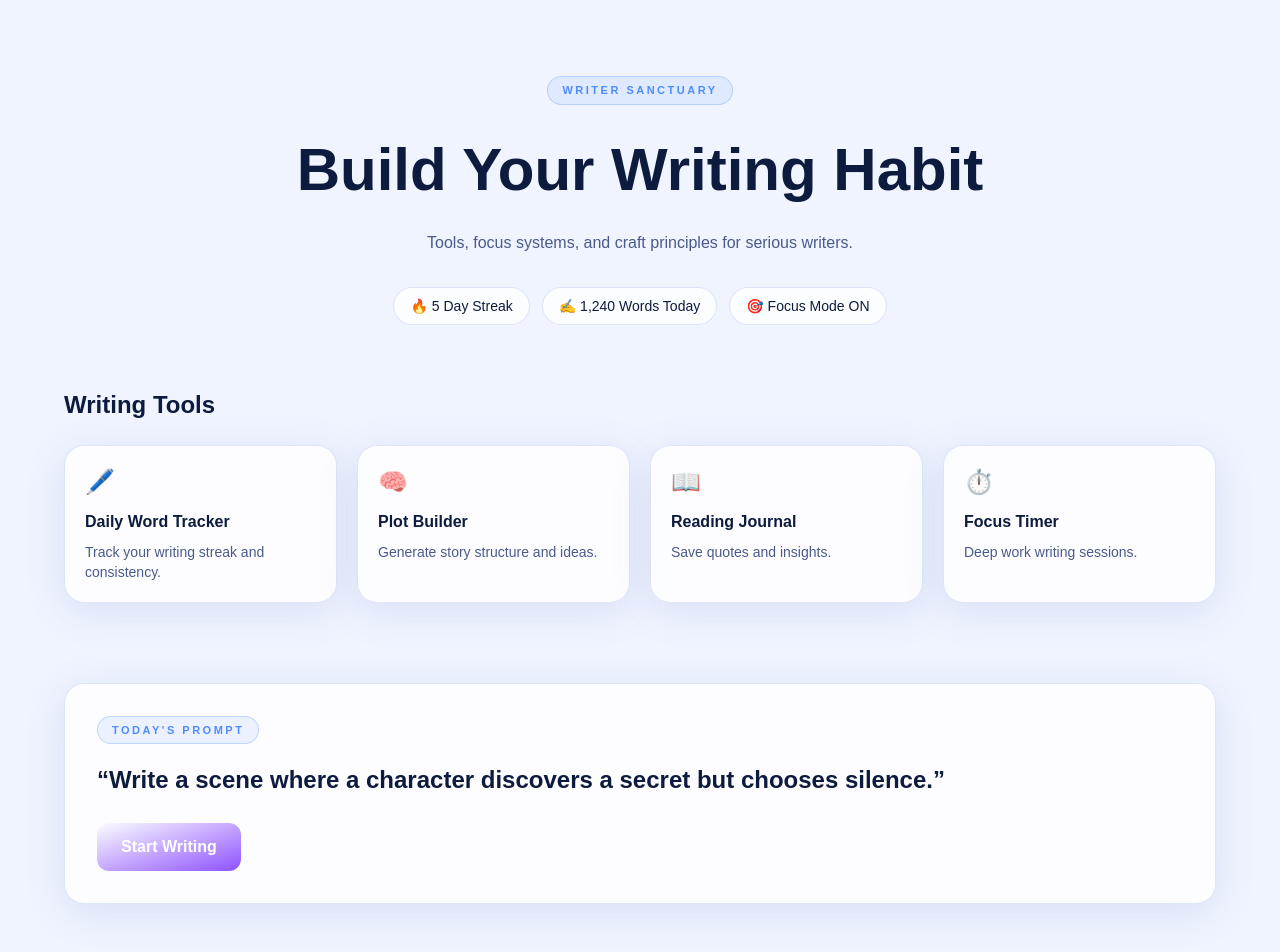
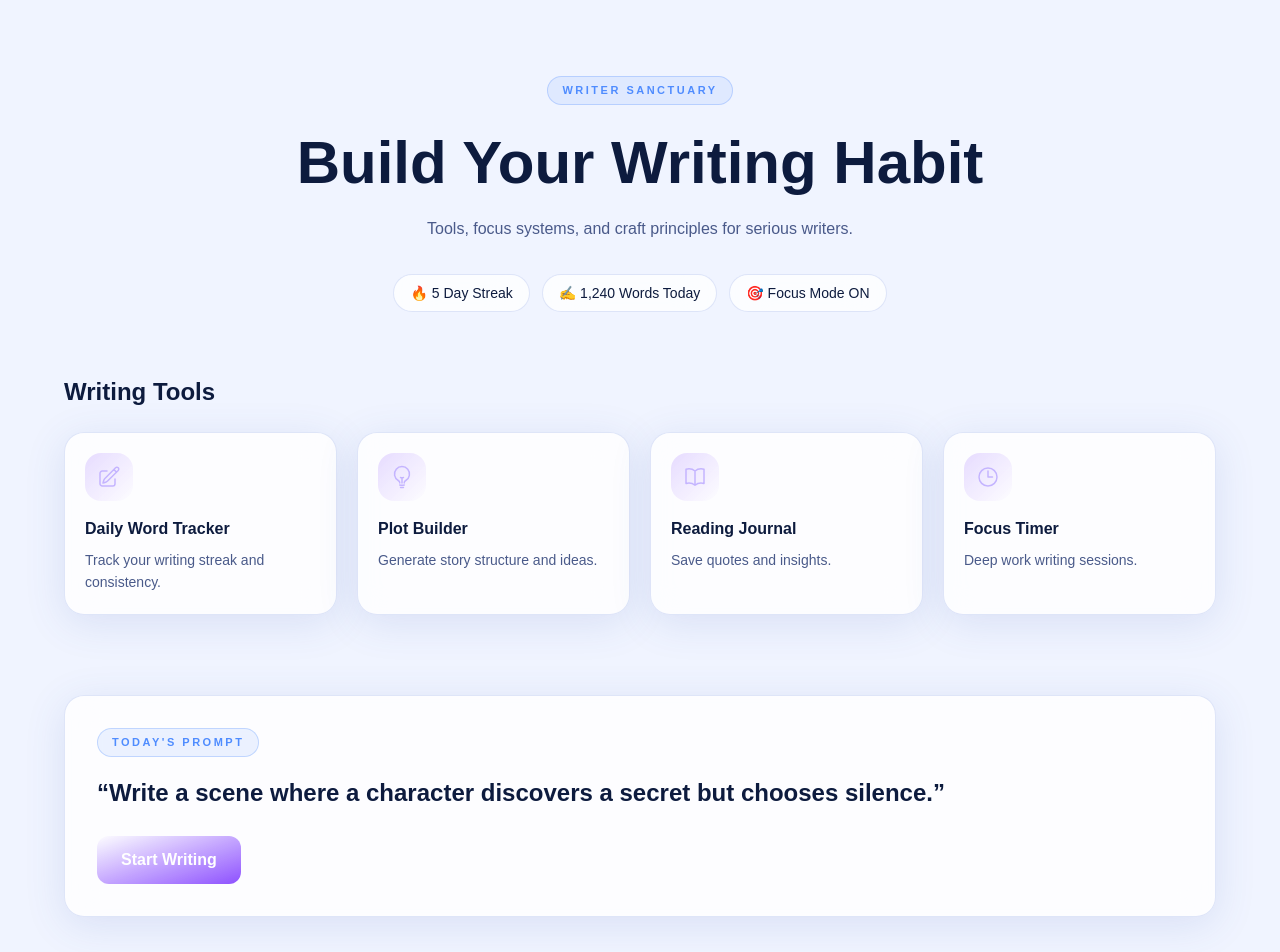
Before and after one commit to Hasan959/study-vault-e-pdf-project, a React (Vite) app: page /writerzone in a window 1280 px wide. Shown: the part 100-1052 px from the top of the page. Built offline with nearby package versions, Linux system fonts and the light colour scheme.

Commit message:
writerzone updated

```diff
--- a/src/pages/WriterZone.jsx
+++ b/src/pages/WriterZone.jsx
@@ -1,77 +1,188 @@
-import { useState } from "react";
+import { useState, useEffect } from "react";
+import AOS from "aos";
+import "aos/dist/aos.css";
+
+import {
+  HiOutlinePencilSquare,
+  HiOutlineLightBulb,
+  HiOutlineBookOpen,
+  HiOutlineClock,
+} from "react-icons/hi2";
 
 const tools = [
-  { icon: "🖊️", title: "Daily Word Tracker", desc: "Track your writing streak and consistency." },
-  { icon: "🧠", title: "Plot Builder", desc: "Generate story structure and ideas." },
-  { icon: "📖", title: "Reading Journal", desc: "Save quotes and insights." },
-  { icon: "⏱️", title: "Focus Timer", desc: "Deep work writing sessions." },
+  {
+    icon: HiOutlinePencilSquare,
+    title: "Daily Word Tracker",
+    desc: "Track your writing streak and consistency.",
+  },
+  {
+    icon: HiOutlineLightBulb,
+    title: "Plot Builder",
+    desc: "Generate story structure and ideas.",
+  },
+  {
+    icon: HiOutlineBookOpen,
+    title: "Reading Journal",
+    desc: "Save quotes and insights.",
+  },
+  {
+    icon: HiOutlineClock,
+    title: "Focus Timer",
+    desc: "Deep work writing sessions.",
+  },
 ];
 
 const tips = [
-  { number: "01", title: "Write first, edit later", body: "Don’t stop to perfect sentences." },
-  { number: "02", title: "Read like a writer", body: "Study structure, not just story." },
-  { number: "03", title: "Finish things", body: "Completion builds skill faster than perfection." },
-  { number: "04", title: "Protect writing time", body: "Treat it like a real job schedule." },
+  {
+    number: "01",
+    title: "Write first, edit later",
+    body: "Don’t stop to perfect sentences.",
+  },
+  {
+    number: "02",
+    title: "Read like a writer",
+    body: "Study structure, not just story.",
+  },
+  {
+    number: "03",
+    title: "Finish things",
+    body: "Completion builds skill faster than perfection.",
+  },
+  {
+    number: "04",
+    title: "Protect writing time",
+    body: "Treat it like a real job schedule.",
+  },
 ];
 
 export default function WriterZone() {
   const [activeTool, setActiveTool] = useState(null);
 
+  /* AOS INIT */
+  useEffect(() => {
+    AOS.init({
+      duration: 1100,
+      once: true,
+      easing: "ease-in-out",
+    });
+  }, []);
+
   return (
-    <div className="min-h-screen pt-28 pb-20 px-6" style={{ background: "var(--bg)" }}>
+    <div
+      className="min-h-screen pt-28 pb-20 px-6 overflow-hidden"
+      style={{ background: "var(--bg)" }}
+    >
       <div className="max-w-6xl mx-auto">
 
         {/* HERO */}
-        <section className="text-center mb-16">
+        <section
+          className="text-center mb-16"
+          data-aos="fade-up"
+        >
           <span className="chip">Writer Sanctuary</span>
 
-          <h1 className="mt-5 text-[clamp(32px,5vw,60px)] font-extrabold text-[var(--text)]">
+          <h1 className="mt-5 text-[clamp(32px,5vw,60px)] font-extrabold text-[var(--text)] leading-tight">
             Build Your Writing Habit
           </h1>
 
-          <p className="mt-4 text-[var(--text2)] max-w-2xl mx-auto">
+          <p className="mt-4 text-[var(--text2)] max-w-2xl mx-auto leading-relaxed">
             Tools, focus systems, and craft principles for serious writers.
           </p>
 
-          {/* mini stats */}
-          <div className="flex flex-wrap justify-center gap-3 mt-8">
-            <div className="glass px-4 py-2 rounded-full text-sm">🔥 5 Day Streak</div>
-            <div className="glass px-4 py-2 rounded-full text-sm">✍️ 1,240 Words Today</div>
-            <div className="glass px-4 py-2 rounded-full text-sm">🎯 Focus Mode ON</div>
+          {/* MINI STATS */}
+          <div
+            className="flex flex-wrap justify-center gap-3 mt-8"
+            data-aos="fade-up"
+            data-aos-delay="200"
+          >
+            <div className="glass px-4 py-2 rounded-full text-sm hover:scale-105 transition-all duration-300">
+              🔥 5 Day Streak
+            </div>
+
+            <div className="glass px-4 py-2 rounded-full text-sm hover:scale-105 transition-all duration-300">
+              ✍️ 1,240 Words Today
+            </div>
+
+            <div className="glass px-4 py-2 rounded-full text-sm hover:scale-105 transition-all duration-300">
+              🎯 Focus Mode ON
+            </div>
           </div>
         </section>
 
         {/* TOOLS */}
         <section className="mb-20">
-          <h2 className="text-2xl font-bold mb-6 text-[var(--text)]">
+
+          <h2
+            className="text-2xl font-bold mb-6 text-[var(--text)]"
+            data-aos="fade-right"
+          >
             Writing Tools
           </h2>
 
           <div className="grid sm:grid-cols-2 lg:grid-cols-4 gap-5">
-            {tools.map((t) => (
-              <div
-                key={t.title}
-                onClick={() => setActiveTool(t)}
-                className="card p-5 cursor-pointer hover:scale-[1.02]"
-              >
-                <div className="text-2xl mb-3">{t.icon}</div>
-                <h3 className="font-semibold text-[var(--text)]">{t.title}</h3>
-                <p className="text-sm text-[var(--text2)] mt-2">{t.desc}</p>
-              </div>
-            ))}
+            {tools.map((t, index) => {
+              const Icon = t.icon;
+
+              return (
+                <div
+                  key={t.title}
+                  data-aos="zoom-in"
+                  data-aos-delay={index * 120}
+                  onClick={() => setActiveTool(t)}
+                  className="card p-5 cursor-pointer
+                             hover:scale-[1.03]
+                             hover:-translate-y-1
+                             transition-all duration-300
+                             hover:border-white/10"
+                >
+
+                  <div
+                    className="w-12 h-12 rounded-2xl
+                               bg-gradient-to-br from-violet-500/20 to-navy-500/20
+                               flex items-center justify-center mb-4"
+                  >
+                    <Icon className="w-6 h-6 text-violet-300" />
+                  </div>
+
+                  <h3 className="font-semibold text-[var(--text)]">
+                    {t.title}
+                  </h3>
+
+                  <p className="text-sm text-[var(--text2)] mt-2 leading-relaxed">
+                    {t.desc}
+                  </p>
+
+                </div>
+              );
+            })}
           </div>
         </section>
 
         {/* DAILY PROMPT */}
-        <section className="mb-20">
-          <div className="card p-8 border border-[var(--border)]">
-            <span className="chip mb-4 inline-block">Today's Prompt</span>
+        <section
+          className="mb-20"
+          data-aos="fade-up"
+        >
+          <div
+            className="card p-8 border border-[var(--border)]
+                       hover:border-violet-400/20 transition-all duration-500"
+          >
+            <span className="chip mb-4 inline-block">
+              Today's Prompt
+            </span>
 
             <h3 className="text-xl md:text-2xl font-semibold text-[var(--text)] leading-relaxed">
               “Write a scene where a character discovers a secret but chooses silence.”
             </h3>
 
-            <button className="mt-6 px-6 py-3 rounded-xl bg-gradient-to-br from-navy-500 to-violet-500 text-white font-semibold">
+            <button
+              className="mt-6 px-6 py-3 rounded-xl
+                         bg-gradient-to-br from-navy-500 to-violet-500
+                         text-white font-semibold
+                         hover:scale-[1.03]
+                         hover:shadow-xl
+                         transition-all duration-300"
+            >
               Start Writing
             </button>
           </div>
@@ -79,19 +190,32 @@ export default function WriterZone() {
 
         {/* TIPS */}
         <section>
-          <h2 className="text-2xl font-bold mb-6 text-[var(--text)]">
+
+          <h2
+            className="text-2xl font-bold mb-6 text-[var(--text)]"
+            data-aos="fade-right"
+          >
             Craft Principles
           </h2>
 
           <div className="grid sm:grid-cols-2 gap-5">
-            {tips.map((t) => (
-              <div key={t.number} className="card p-6">
+            {tips.map((t, index) => (
+              <div
+                key={t.number}
+                data-aos={index % 2 === 0 ? "fade-right" : "fade-left"}
+                data-aos-delay={index * 120}
+                className="card p-6
+                           hover:-translate-y-1
+                           transition-all duration-300"
+              >
                 <div className="text-3xl font-bold text-[var(--text3)]">
                   {t.number}
                 </div>
+
                 <h3 className="mt-2 font-semibold text-[var(--text)]">
                   {t.title}
                 </h3>
+
                 <p className="text-sm text-[var(--text2)] mt-2 leading-relaxed">
                   {t.body}
                 </p>
@@ -99,29 +223,46 @@ export default function WriterZone() {
             ))}
           </div>
         </section>
+
       </div>
 
-      {/* TOOL MODAL (simple preview) */}
+      {/* MODAL */}
       {activeTool && (
         <div
-          className="fixed inset-0 bg-black/40 flex items-center justify-center p-6"
+          className="fixed inset-0 bg-black/50 backdrop-blur-sm
+                     flex items-center justify-center p-6 z-50"
           onClick={() => setActiveTool(null)}
         >
           <div
-            className="card p-6 max-w-md w-full"
+            data-aos="zoom-in"
+            className="card p-6 max-w-md w-full border border-white/10"
             onClick={(e) => e.stopPropagation()}
           >
-            <h3 className="text-xl font-bold text-[var(--text)]">
+
+            <div
+              className="w-14 h-14 rounded-2xl
+                         bg-gradient-to-br from-violet-500/20 to-navy-500/20
+                         flex items-center justify-center mb-4"
+            >
+              <activeTool.icon className="w-7 h-7 text-violet-300" />
+            </div>
+
+            <h3 className="text-2xl font-bold text-[var(--text)]">
               {activeTool.title}
             </h3>
-            <p className="mt-2 text-[var(--text2)]">{activeTool.desc}</p>
+
+            <p className="mt-3 text-[var(--text2)] leading-relaxed">
+              {activeTool.desc}
+            </p>
 
             <button
               onClick={() => setActiveTool(null)}
-              className="mt-5 w-full py-2 rounded-lg glass"
+              className="mt-6 w-full py-3 rounded-xl glass
+                         hover:bg-white/10 transition-all duration-300"
             >
               Close
             </button>
+
           </div>
         </div>
       )}
```
